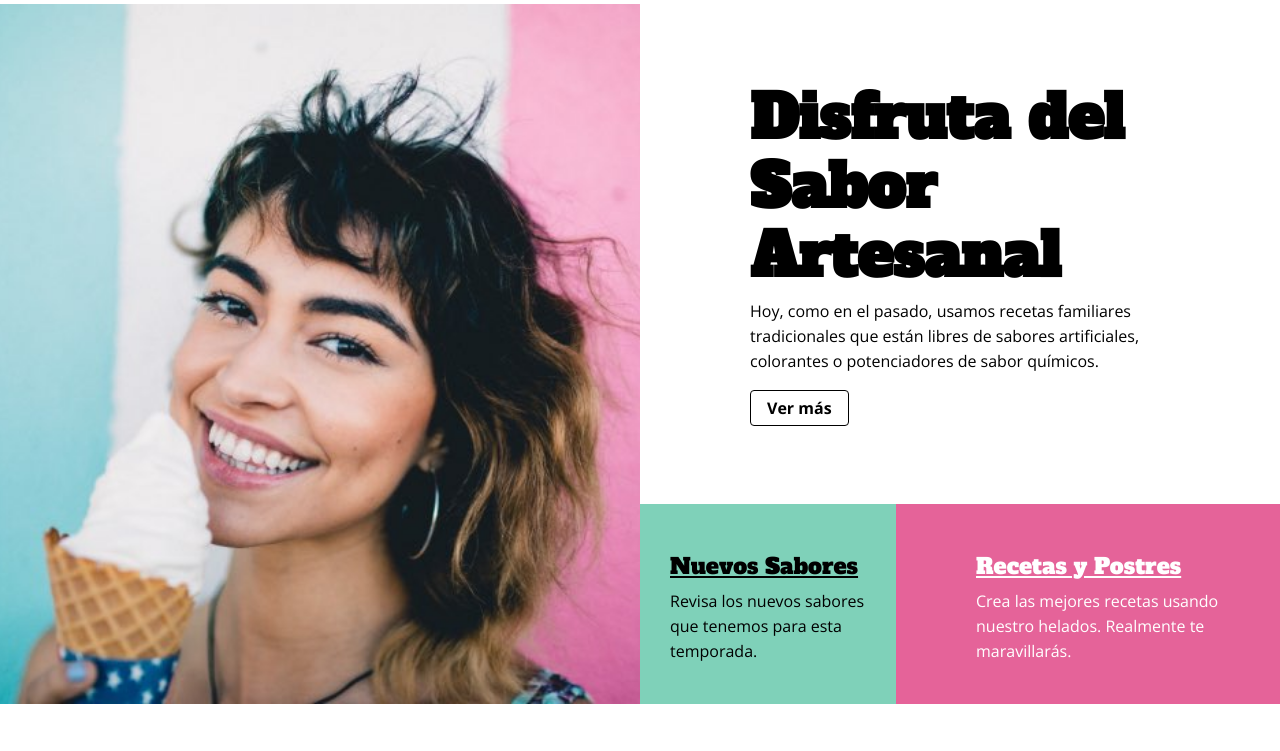
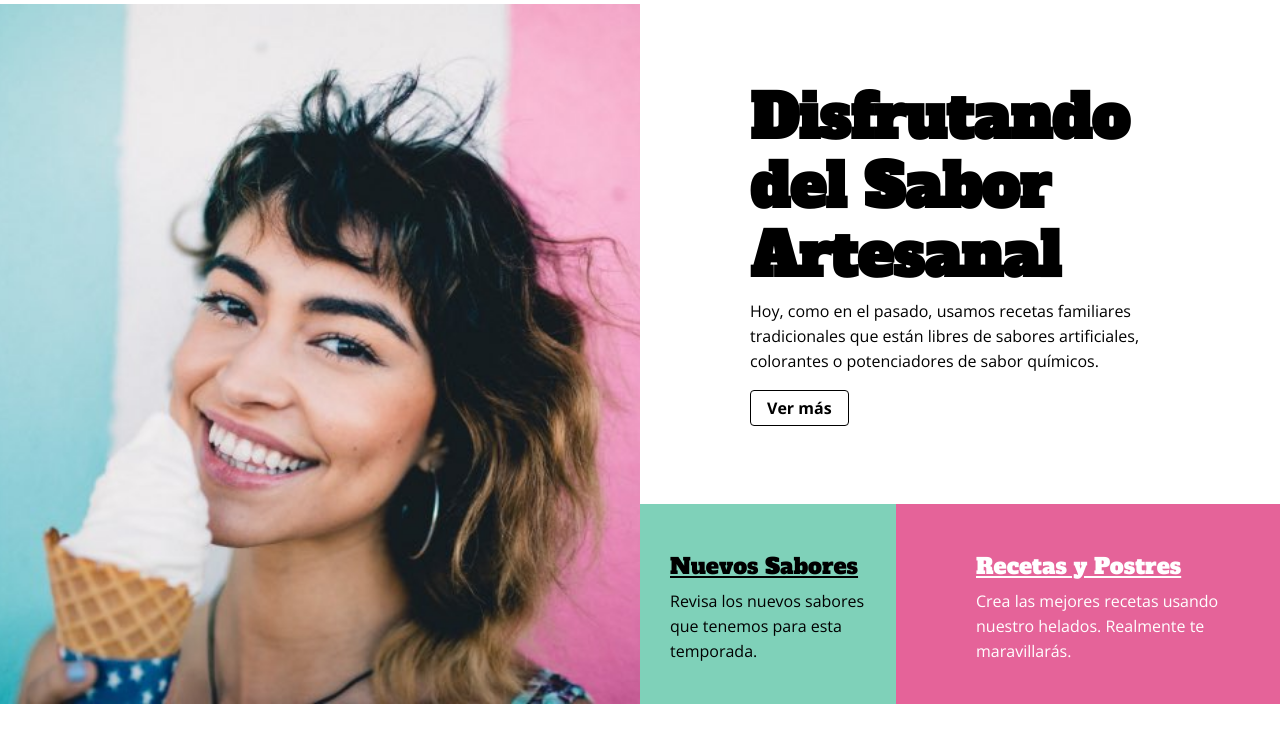
Before and after one commit to eamaranti/latam-ejercicio-remoto1, a website: page index.html in a window 1280 px wide. Shown: the part 49-800 px from the top of the page. Drawn offline with nearby package versions, Linux system fonts and the light colour scheme.

Commit message:
test deploy

```diff
--- a/index.html
+++ b/index.html
@@ -36,7 +36,7 @@
       <div class="hero-section__featured-image float"></div>
       <div class="hero-section__container float">
         <div class="hero-section__main-content">
-          <h1>Disfruta del Sabor Artesanal</h1>
+          <h1>Disfrutando del Sabor Artesanal</h1>
           <p>Hoy, como en el pasado, usamos recetas familiares tradicionales que están libres de sabores artificiales, colorantes o potenciadores de sabor químicos.</p>
           <div class="hero-section__button">
             <button type="button" class="button button_primary">Ver más</button>
```
